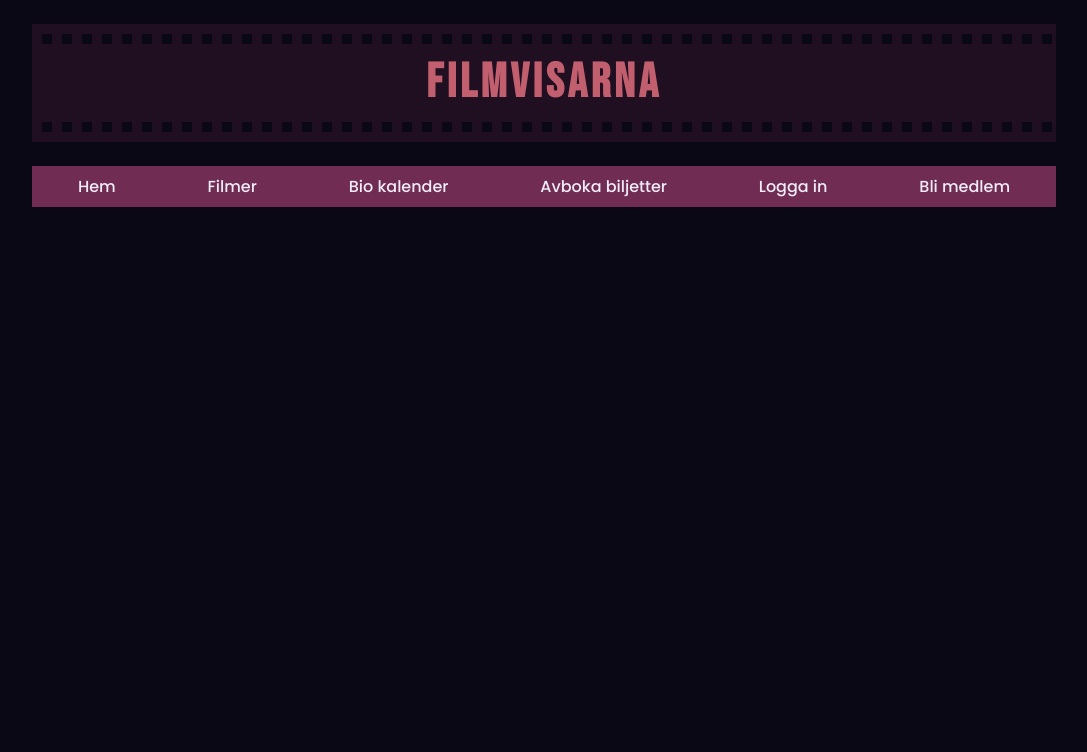
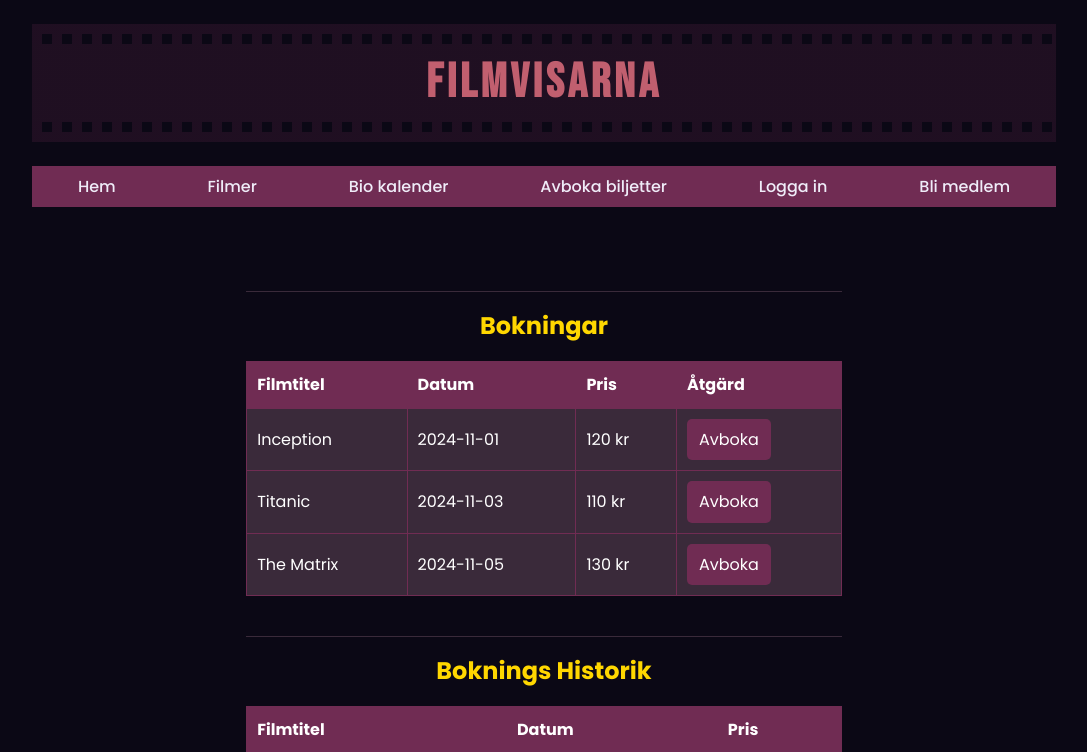
Before and after one commit to staraii/filmvisarna, a React (Vite) app in the folder frontend/: page /profil in a window 1280 px wide. Shown: the top 752 px of the page, without its empty margins (96-1183 px from the left). Built offline with nearby package versions, Linux system fonts and the light colour scheme.

Commit message:
Update
Added profil

```diff
--- a/frontend/src/App.tsx
+++ b/frontend/src/App.tsx
@@ -18,6 +18,7 @@ import PasswordReset from "./components/Login-pop-up/passwordReset";
 // Import the AuthProvider
 import { AuthProvider } from "./utils/authContext"; // Adjust the path as necessary
 import CancelTicketsContainer from "./utils/CancelTicketsContainer";
+import MinProfil from "./pages/myProfile/myProfile";
 
 
 export default function App() {
@@ -52,7 +53,7 @@ export default function App() {
               element={<BookingConfirmationPage />}
             />
             <Route path="/bio-kalender" element={<MovieCalendar />} />
-
+            <Route path="/profil" element={<MinProfil />} /> {/* Profile route */}
             <Route path="/avboka" element={<CancelTicketsContainer />} />
             <Route path="/loggain" element={<LoginPage />} />
             <Route path="/forgot-password" element={<PasswordReset />} />
--- /dev/null
+++ b/frontend/src/pages/myProfile/myProfile.css
@@ -0,0 +1,130 @@
+/* Container for the profile page */
+.profile-container {
+  width: 80%;
+  margin: auto;
+  padding: 20px;
+  background-color: #0b0815;
+  /* Deep dark background */
+  color: #ffffff;
+  /* Light text for contrast */
+}
+
+/* Breadcrumbs styling */
+.breadcrumbs {
+  font-size: 0.9rem;
+  color: #702c53;
+  /* Purple-pink for breadcrumb links */
+  margin-bottom: 20px;
+}
+
+/* Section styling for headers and dividers */
+.profile-section {
+  margin-top: 40px;
+  border-top: 1px solid #3a2a3a;
+  /* Darker border for dividers */
+  padding-top: 20px;
+}
+
+.profile-section h2 {
+  color: #ffd700;
+  /* Gold for prominent section headers */
+  font-family: 'Poppins', sans-serif;
+  font-size: 1.5rem;
+  margin-bottom: 10px;
+}
+
+/* Table for profile information */
+.profile-table {
+  width: 100%;
+  border-collapse: collapse;
+  margin-top: 20px;
+  font-family: 'Poppins', sans-serif;
+}
+
+.profile-table th,
+.profile-table td {
+  border: 1px solid #702c53;
+  /* Light purple borders */
+  padding: 10px;
+  text-align: left;
+}
+
+.profile-table th {
+  background-color: #702c53;
+  /* Purple background for headers */
+  color: #ffffff;
+  /* Light text */
+}
+
+.profile-table td {
+  background-color: #3a2a3a;
+  /* Dark background for cells */
+  color: #ffffff;
+  /* Light text */
+}
+
+/* Form styling for inputs and select fields */
+.profile-form {
+  display: flex;
+  flex-direction: column;
+  gap: 15px;
+  max-width: 400px;
+}
+
+.profile-form input,
+.profile-form select {
+  padding: 10px;
+  background-color: #3a2a3a;
+  /* Dark background for inputs */
+  color: #ffffff;
+  /* Light text */
+  border: 1px solid #702c53;
+  /* Purple border */
+  border-radius: 5px;
+  font-size: 1.1rem;
+}
+
+/* Primary button styling */
+button {
+  background-color: #702c53;
+  /* Purple button */
+  color: #ffffff;
+  padding: 10px 20px;
+  border: none;
+  border-radius: 5px;
+  cursor: pointer;
+  transition: background-color 0.3s ease;
+}
+
+button:hover {
+  background-color: #551a3a;
+  /* Darker shade on hover */
+}
+
+/* Delete button styling */
+.delete-button {
+  background-color: #d9534f;
+  /* Red for delete action */
+  color: white;
+}
+
+.delete-button:hover {
+  background-color: #c9302c;
+  /* Darker red on hover */
+}
+
+/* Styling for action button within table rows */
+.cancel-button {
+  background-color: #702c53;
+  /* Purple for action button */
+  color: white;
+  padding: 8px 12px;
+  border: none;
+  border-radius: 5px;
+  cursor: pointer;
+}
+
+.cancel-button:hover {
+  background-color: #551a3a;
+  /* Slightly darker purple on hover */
+}
--- /dev/null
+++ b/frontend/src/pages/myProfile/myProfile.tsx
@@ -0,0 +1,84 @@
+import React from "react";
+import "./myProfile.css";
+
+const MinProfil = () => {
+  // Temporary data to simulate fetched data
+  const currentBookings = [
+    { movieName: "Inception", date: "2024-11-01", price: "120 kr" },
+    { movieName: "Titanic", date: "2024-11-03", price: "110 kr" },
+    { movieName: "The Matrix", date: "2024-11-05", price: "130 kr" },
+  ];
+
+  const pastBookings = [
+    { movieName: "Avatar", date: "2023-12-20", price: "100 kr" },
+    { movieName: "The Godfather", date: "2023-12-22", price: "90 kr" },
+  ];
+
+  return (
+    <div className="profile-container">
+      {/* Current Bookings Section */}
+      <div className="profile-section">
+        <h2>Bokningar</h2>
+        <table className="profile-table">
+          <thead>
+            <tr>
+              <th>Filmtitel</th>
+              <th>Datum</th>
+              <th>Pris</th>
+              <th>Åtgärd</th>
+            </tr>
+          </thead>
+          <tbody>
+            {currentBookings.map((booking, index) => (
+              <tr key={index}>
+                <td>{booking.movieName}</td>
+                <td>{booking.date}</td>
+                <td>{booking.price}</td>
+                <td>
+                  <button className="cancel-button">Avboka</button>
+                </td>
+              </tr>
+            ))}
+          </tbody>
+        </table>
+      </div>
+
+      {/* Past Bookings Section */}
+      <div className="profile-section">
+        <h2>Boknings Historik</h2>
+        <table className="profile-table">
+          <thead>
+            <tr>
+              <th>Filmtitel</th>
+              <th>Datum</th>
+              <th>Pris</th>
+            </tr>
+          </thead>
+          <tbody>
+            {pastBookings.map((booking, index) => (
+              <tr key={index}>
+                <td>{booking.movieName}</td>
+                <td>{booking.date}</td>
+                <td>{booking.price}</td>
+              </tr>
+            ))}
+          </tbody>
+        </table>
+      </div>
+
+      {/* Email Change Section */}
+      <div className="profile-section">
+        <h2>Ändra e-postadress</h2>
+        <p>
+          Att ändra e-postadress kräver att du verifierar din e-post innan den nya
+          adressen börjar gälla.
+        </p>
+        <form className="profile-form">
+          {/* Inputs removed as requested */}
+        </form>
+      </div>
+    </div>
+  );
+};
+
+export default MinProfil;
```
